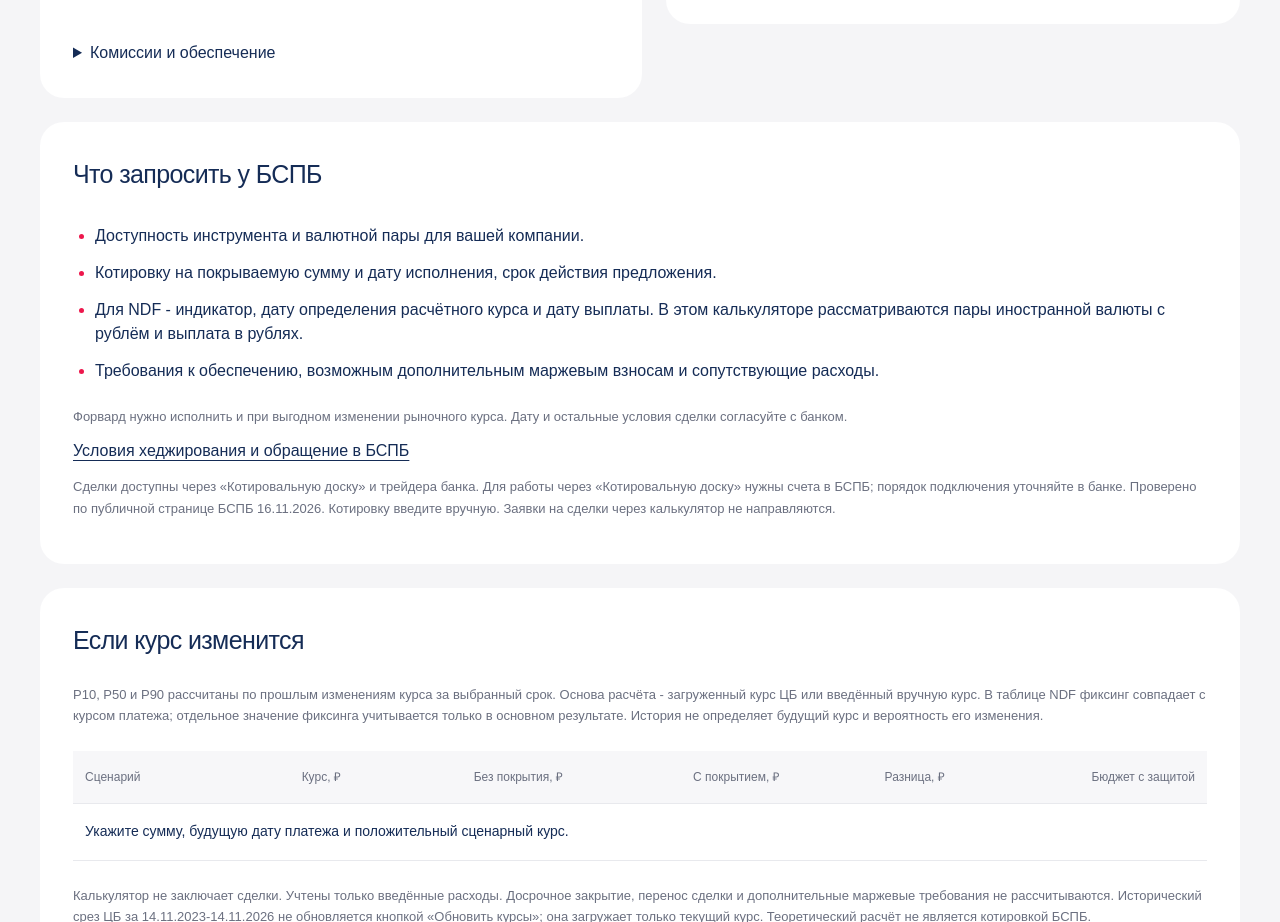
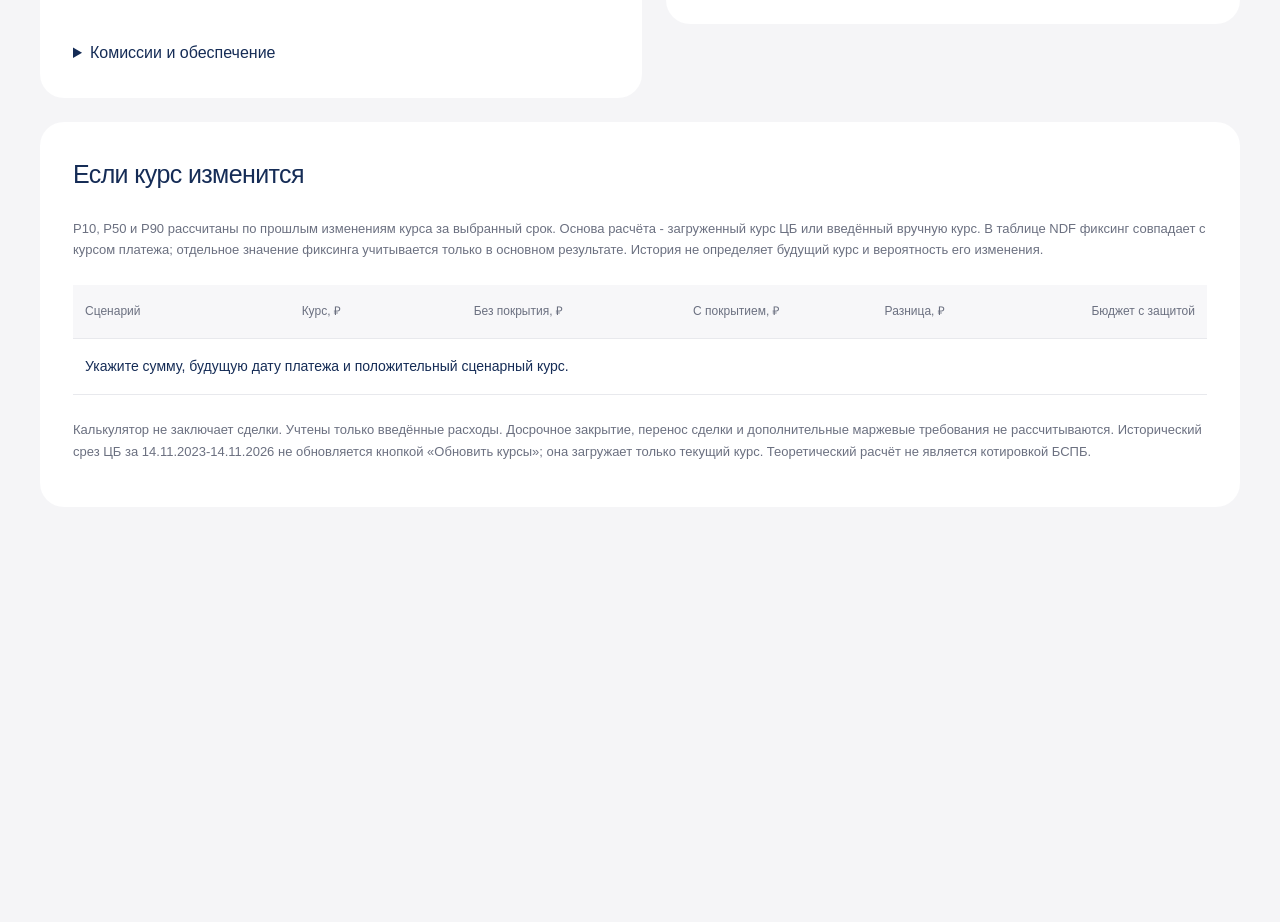
Before and after one commit to YanaMeffee/bspb-currency-contour, a plain HTML site: page index.html in a window 1280 px wide. Shown: the part 1634-2556 px from the top of the page. After the commit the page ends 2189 px from the top, so only its background shows below. Drawn offline with Linux system fonts and the light colour scheme; no server answers.

Commit message:
Remove BSPB request details and hedging conditionsУбрать раздел «Что запросить у БСПБ»
Removed sections about requesting information from BSPB and conditions for hedging.

```diff
--- a/index.html
+++ b/index.html
@@ -110,18 +110,6 @@
 <small>Положительный остаток - запас бюджета, отрицательный - перерасход. Если бюджет не задан, рассчитываются только расходы.</small>
 <p class="fx-note">Если разница положительная, хеджирование снижает расходы в этом сценарии. Если отрицательная - увеличивает. Фиксация курса не гарантирует экономию.</p>
 </div>
-</div>
-<div class="fx-card" style="margin-top:24px">
-<h3>Что запросить у БСПБ</h3>
-<ul>
-<li>Доступность инструмента и валютной пары для вашей компании.</li>
-<li>Котировку на покрываемую сумму и дату исполнения, срок действия предложения.</li>
-<li>Для NDF - индикатор, дату определения расчётного курса и дату выплаты. В этом калькуляторе рассматриваются пары иностранной валюты с рублём и выплата в рублях.</li>
-<li>Требования к обеспечению, возможным дополнительным маржевым взносам и сопутствующие расходы.</li>
-</ul>
-<p class="fx-note">Форвард нужно исполнить и при выгодном изменении рыночного курса. Дату и остальные условия сделки согласуйте с банком.</p>
-<p><a href="https://www.bspb.ru/foreign-trade/hedge" target="_blank" rel="noopener">Условия хеджирования и обращение в БСПБ</a></p>
-<p class="fx-note">Сделки доступны через «Котировальную доску» и трейдера банка. Для работы через «Котировальную доску» нужны счета в БСПБ; порядок подключения уточняйте в банке. Проверено по публичной странице БСПБ 16.11.2026. Котировку введите вручную. Заявки на сделки через калькулятор не направляются.</p>
 </div>
 <div class="fx-card" style="margin-top:24px">
 <h3>Если курс изменится</h3>
```
